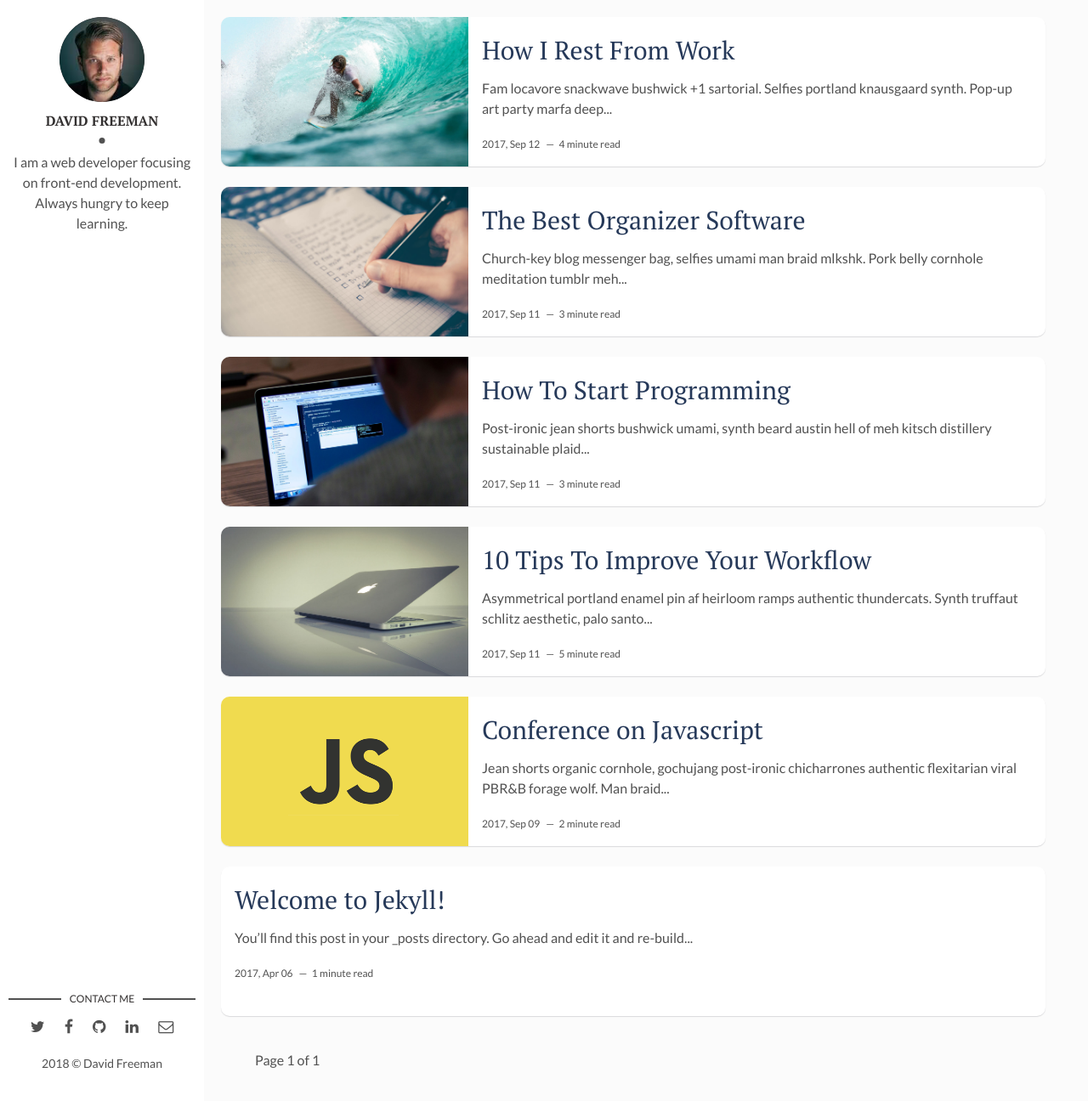
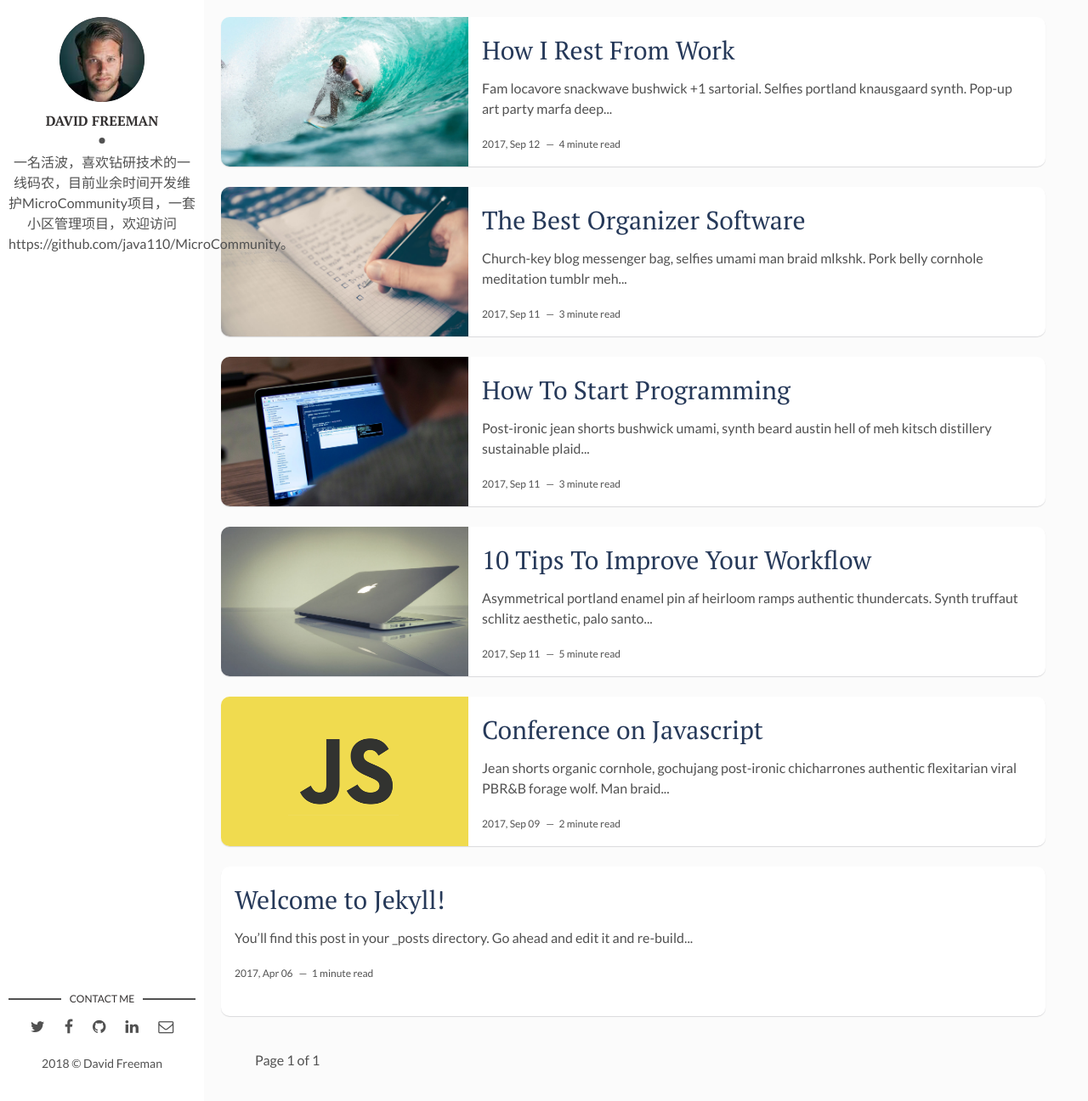
Before and after one commit to java110/wuxw.github.io, a Jekyll site: the page built from index.html, in a window 1280 px wide and 1296 px high. Shown: the whole window at 85% size. Built offline with Jekyll 4.4.1, drawn with Linux system fonts in a browser that asks for light colours; the list of posts is cut into pages by our own code.

Commit message:
修改config

```diff
--- a/_config.yml
+++ b/_config.yml
@@ -1,8 +1,6 @@
 title: java110的个人博客网站
 description: > # this means to ignore newlines until "baseurl:"
-  Write an awesome description for your new site here. You can edit this
-  line in _config.yml. It will appear in your document head meta (for
-  Google search results) and in your feed.xml site description.
+  java110 个人博客 分享java相关技术
 permalink: ':title/'
 baseurl: "" # the subpath of your site, e.g. /blog
 url: "" # the base hostname & protocol for your site, e.g. http://example.com
@@ -11,7 +9,7 @@ site-twitter: #if your site has a twitter account, enter it here
 # Author Settings
 author: David Freeman # add your name
 author-img: david-freeman.jpg # add your photo
-about-author: I am a web developer focusing on front-end development. Always hungry to keep learning. # add description
+about-author: 一名活波，喜欢钻研技术的一线码农，目前业余时间开发维护MicroCommunity项目，一套小区管理项目，欢迎访问https://github.com/java110/MicroCommunity。 # add description
 social-twitter: # add your Twitter handle
 social-facebook: # add your Facebook handle
 social-github: artemsheludko # add your Github handle
```
Also changed, not shown: 1 other file.
